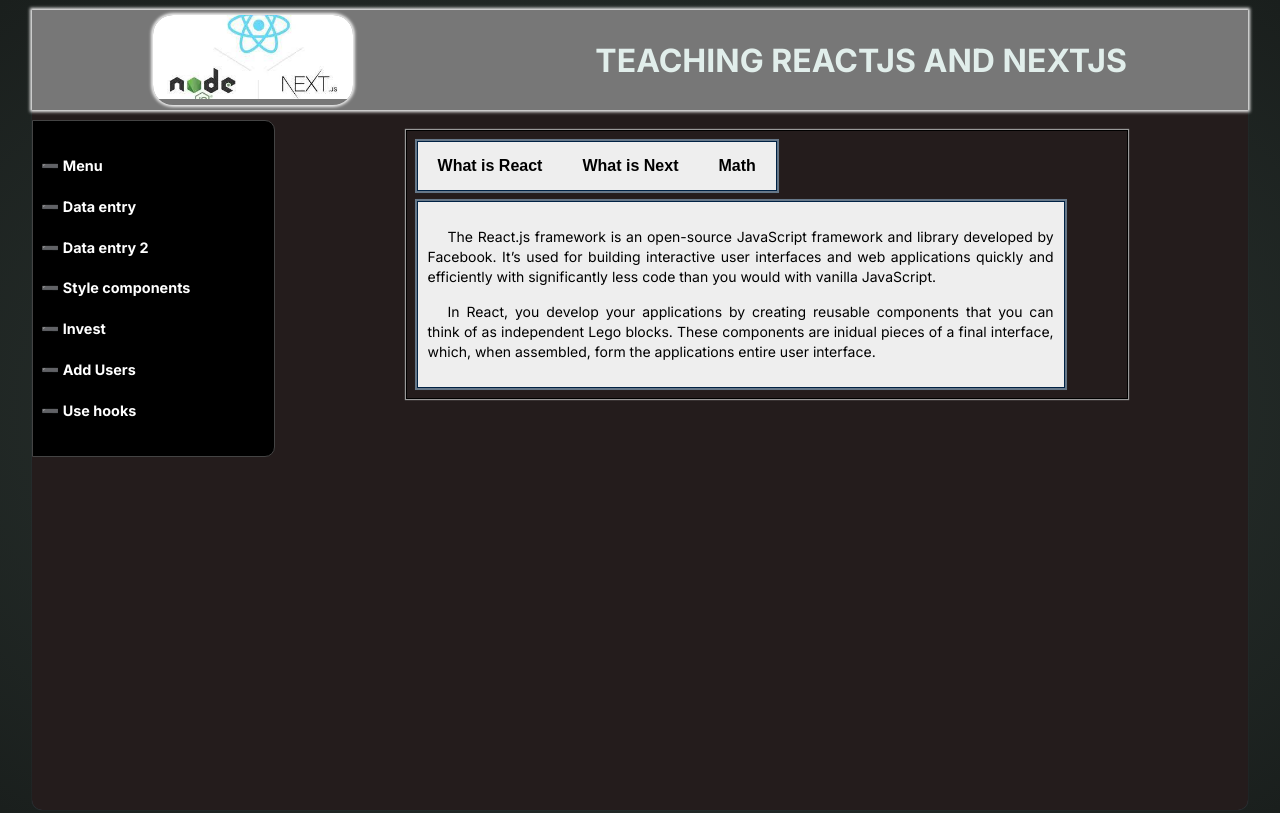
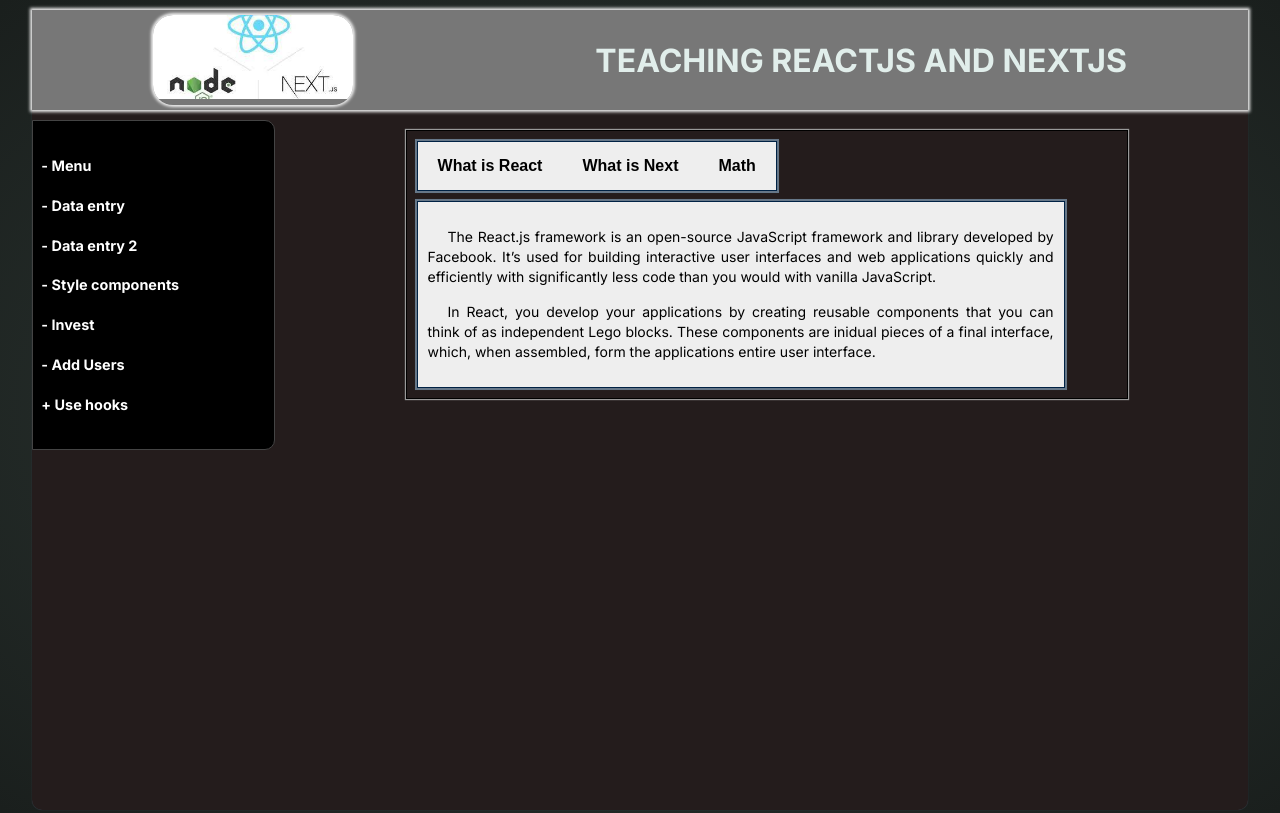
Before and after one commit to ashrafabusunaina1986/nextlearn12, a Next.js app: page /menu in a window 1280 px wide. Built offline with nearby package versions, Linux system fonts and the light colour scheme.

Commit message:
first commit

```diff
--- /dev/null
+++ b/src/app/hooks/useEffect/page.module.css
@@ -0,0 +1,12 @@
+.content{
+    display: flex;gap: 10px;
+}
+.container{
+    margin: 30px auto;
+    background-color: rgb(241, 241, 241);
+    color: #070404;
+    height: max-content;
+    padding: 20px;
+    width: 75%;
+    max-width: 75%;
+}
--- a/src/components/addresses/Addresses.js
+++ b/src/components/addresses/Addresses.js
@@ -1,4 +1,5 @@
-import React from 'react'
+'use client'
+import React, { useState } from 'react'
 import styles from './addresses.module.css'
 
 import Link from 'next/link'
@@ -8,51 +9,97 @@ const shapes = [
     id: 1,
     title: "Menu",
     url: "/menu",
+    hook: null
   },
   {
     id: 2,
     title: "Data entry",
     url: "/data_entry",
+    hook: null
   },
   {
     id: 3,
     title: "Data entry 2",
     url: "/data_entry2",
+    hook: null
   },
   {
     id: 4,
     title: "Style components",
     url: "/Buttons",
+    hook: null
   },
   {
     id: 5,
     title: "Invest",
     url: "/invest",
+    hook: null
   },
   {
     id: 6,
     title: "Add Users",
     url: "/addUsers",
+    hook: null
   },
   {
     id: 7,
     title: "Use hooks",
     url: "/hooks",
+    hook: [
+      {
+        id: 1,
+        title: "useEffect",
+        url: "/hooks/useEffect",
+      },
+      {
+        id: 2,
+        title: "useReducer",
+        url: "/hooks/useReducer",
+      }
+    ]
   }
 ]
 function Addresses() {
+  const [isActive, setIsActive] = useState(false)
   return (
     <div className={styles.links}>
       {
         shapes.map(shape => {
+          if (shape.hook) {
+            return <Link
+              onMouseOver={() => {
+                setIsActive(true)
+              }}
+              onMouseLeave={()=>{
+                setIsActive(false)
+              }}
+              className={styles.div}
+              key={shape.id}
+              href='#'
+            >
+
+              {isActive ? '- ' + shape.title : '+ ' + shape.title}
+              {isActive && <div className={isActive ? styles.subTitle : styles.d}>
+                  {
+                    shape.hook.map(sh => {
+                      return <Link key={sh.id} href={sh.url}>
+                        {'- '+sh.title}
+                      </Link>
+                    })
+                  }
+                </div>
+              }
+            </Link>
+          } else {
             return <Link className={styles.div}
               key={shape.id}
               id={`#${shape.id}`}
               href={shape.url}
             >
 
-              {'➖ '+shape.title}
+              {'- ' + shape.title}
             </Link>
+          }
         })
       }
     </div>
--- a/src/components/addresses/addresses.module.css
+++ b/src/components/addresses/addresses.module.css
@@ -11,6 +11,7 @@
 }
 
 .links a{
+    position: relative;
     display: inline-block;
     text-align: left;
     padding: 5% 1%;
@@ -27,3 +28,18 @@
     border-radius: 3px;
     background-color: #02b9a4;
 }
+.subTitle{
+    position: absolute;
+    left: 20px;
+    top: 30px;
+    width: 100%;
+    height: max-content;
+    background-color: rgb(0, 0, 0);
+    padding: 2% 0.5%;
+    border: #444 1px solid;
+    border-top-right-radius: 10px;
+    border-bottom-right-radius: 10px;
+}
+.d{
+    display: none;
+}
```
Also changed, not shown: src/app/hooks/useEffect/page.js (added, +10 -0 lines), src/app/hooks/useReducer/page.js (added, +12 -0 lines), src/app/hooks/useReducer/page.module.css (added, +9 -0 lines). Lines whose indentation alone changed are shown as unchanged.
